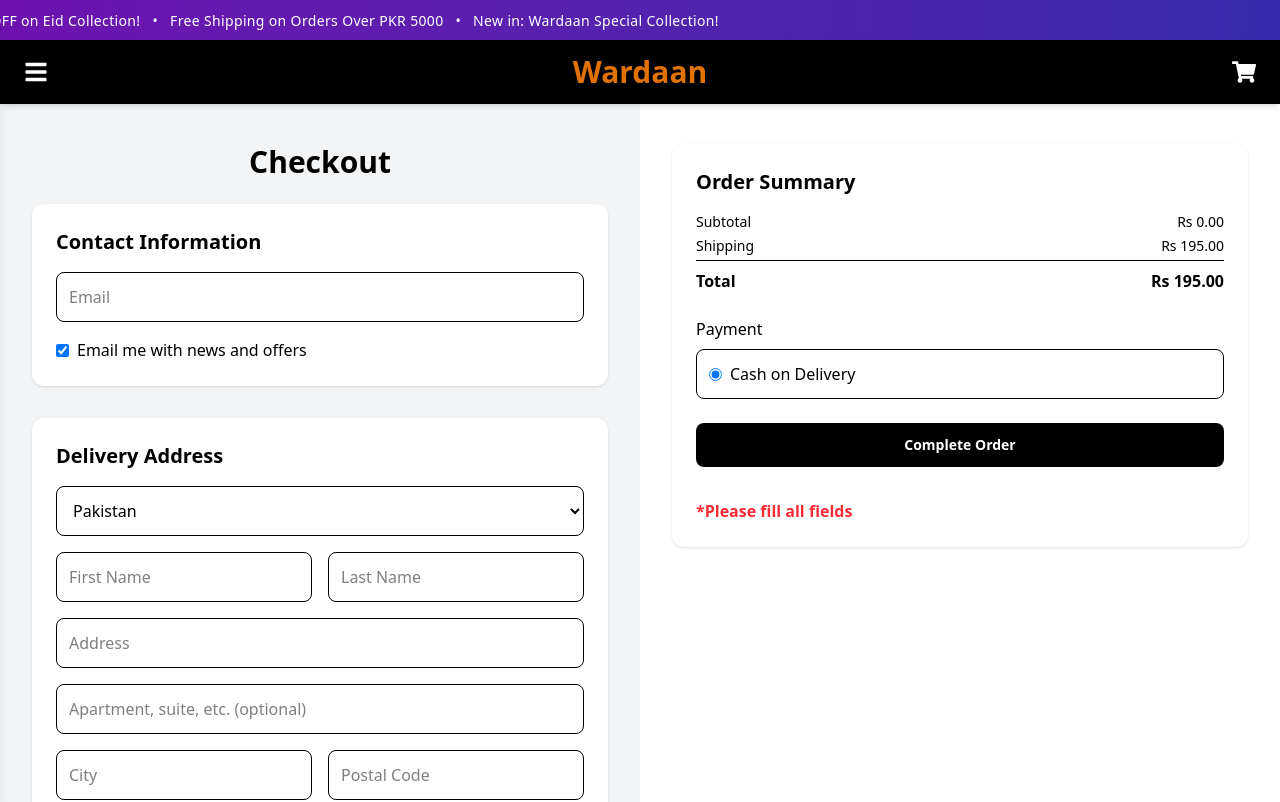
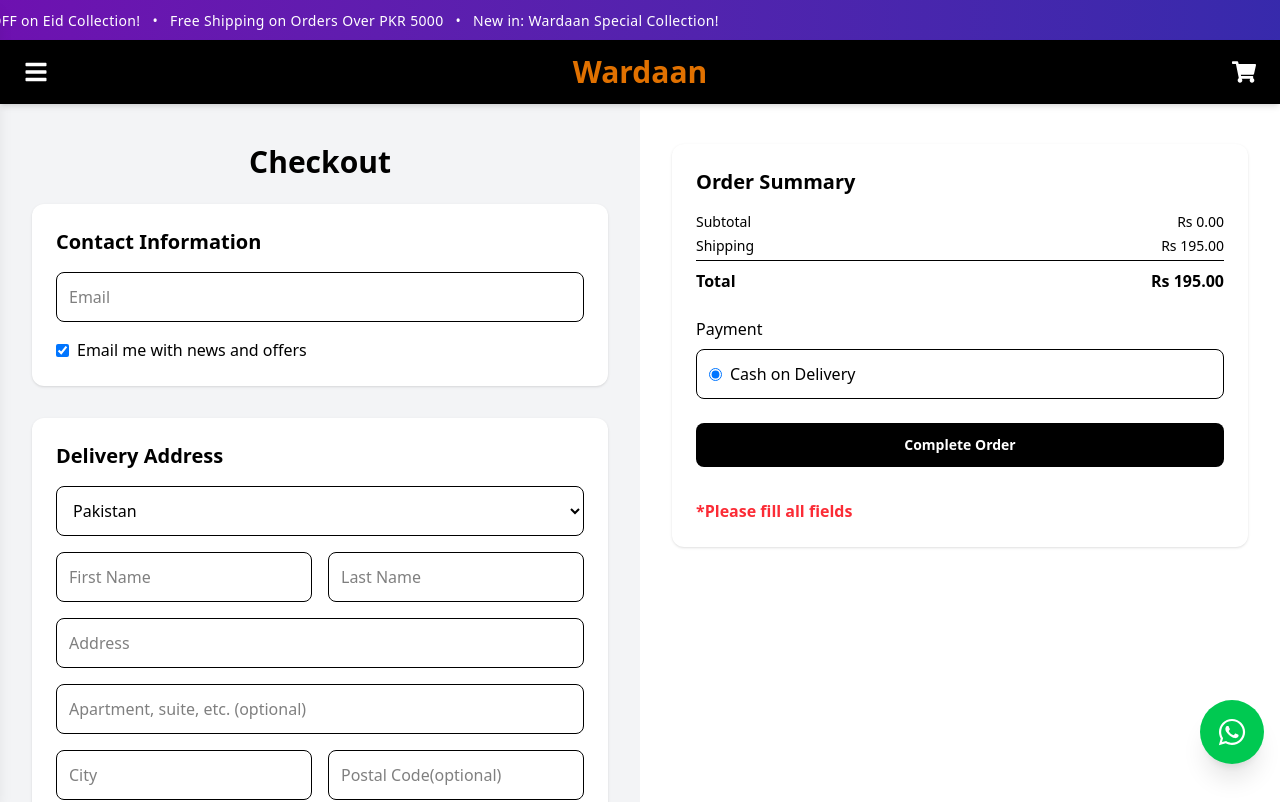
Before and after one commit to SheikhFareed99/wardaan_mern, a React (Vite) app in the folder frontend/: page /CheckOut in a window 1280 px wide. Shown: the top 802 px of the page. Built offline with nearby package versions, Linux system fonts and the light colour scheme.

Commit message:
whtsapp icon

```diff
--- a/frontend/package.json
+++ b/frontend/package.json
@@ -17,6 +17,7 @@
     "jsonwebtoken": "^9.0.2",
     "react": "^19.1.0",
     "react-dom": "^19.1.0",
+    "react-draggable": "^4.4.6",
     "react-icons": "^5.5.0",
     "react-redux": "^9.2.0",
     "react-router-dom": "^6.14.1",
--- a/frontend/src/App.jsx
+++ b/frontend/src/App.jsx
@@ -10,6 +10,7 @@ import AdminLogin from './components/AdminLogin.jsx';
 import OrdersManagment from './components/OrdersManagment.jsx';
 import ProductManagment from './components/ProductManagment.jsx';
 import FinanceManagment from './components/FinanceManagment.jsx';
+import DraggableWhatsApp from './components/DraggableWhatsApp';
 const router = createBrowserRouter([
   {
     path: "/",
--- a/frontend/src/components/CheckOut.jsx
+++ b/frontend/src/components/CheckOut.jsx
@@ -3,6 +3,7 @@ import { useSelector, useDispatch } from 'react-redux';
 import { bagActions } from '../store/bagslice'; // Adjust path
 import Header from './header.jsx';
 import Footer from './footer.jsx';
+import DraggableWhatsApp from "./DraggableWhatsApp";
 
 function CheckOut() {
   useEffect(() => {
@@ -47,8 +48,8 @@ function CheckOut() {
   const total = subtotal + formData.shipping;
 
   const isFormValid = () => {
-    const { firstName, lastName, address, city, postalCode, phone } = formData;
-    return firstName && lastName && address && city && postalCode && phone;
+    const { firstName, lastName, address, city, phone } = formData;
+    return firstName && lastName && address && city  && phone;
   };
 
   const getDeliveryDate = () => {
@@ -114,7 +115,7 @@ const handleSubmit = async () => {
   return (
     <>
       <Header />
-
+      <DraggableWhatsApp />
       <main className="flex flex-col lg:flex-row max-w-7xl mx-auto min-h-screen">
         {/* Left Side */}
         <div className="w-full lg:w-1/2 bg-gray-100 px-4 py-10">
@@ -145,7 +146,7 @@ const handleSubmit = async () => {
               <input name="apartment" value={formData.apartment} onChange={handleChange} placeholder="Apartment, suite, etc. (optional)" className="w-full p-3 border rounded-lg mt-4" />
               <div className="grid grid-cols-2 gap-4 mt-4">
                 <input name="city" value={formData.city} onChange={handleChange} placeholder="City" className="p-3 border rounded-lg" />
-                <input name="postalCode" value={formData.postalCode} onChange={handleChange} placeholder="Postal Code" className="p-3 border rounded-lg" />
+                <input name="postalCode" value={formData.postalCode} onChange={handleChange} placeholder="Postal Code(optional)" className="p-3 border rounded-lg" />
               </div>
               <input name="phone" value={formData.phone} onChange={handleChange} placeholder="Phone" className="w-full p-3 border rounded-lg mt-4" />
             </section>
--- /dev/null
+++ b/frontend/src/components/DraggableWhatsApp.jsx
@@ -0,0 +1,95 @@
+import { useState, useRef, useEffect } from "react";
+import { FaWhatsapp } from "react-icons/fa";
+
+function DraggableWhatsApp() {
+  // Default to bottom-right
+  const [position, setPosition] = useState({
+    x: window.innerWidth - 80,
+    y: window.innerHeight - 100,
+  });
+
+  const iconRef = useRef(null);
+  const dragging = useRef(false);
+
+  // Recalculate position on resize
+  useEffect(() => {
+    const handleResize = () => {
+      setPosition((prev) => ({
+        x: Math.min(prev.x, window.innerWidth - 70),
+        y: Math.min(prev.y, window.innerHeight - 80),
+      }));
+    };
+    window.addEventListener("resize", handleResize);
+    return () => window.removeEventListener("resize", handleResize);
+  }, []);
+
+  const handleMouseDown = (e) => {
+    dragging.current = {
+      x: e.clientX - position.x,
+      y: e.clientY - position.y,
+    };
+    document.addEventListener("mousemove", handleMouseMove);
+    document.addEventListener("mouseup", handleMouseUp);
+  };
+
+  const handleMouseMove = (e) => {
+    if (!dragging.current) return;
+    setPosition({
+      x: e.clientX - dragging.current.x,
+      y: e.clientY - dragging.current.y,
+    });
+  };
+
+  const handleMouseUp = () => {
+    dragging.current = false;
+    document.removeEventListener("mousemove", handleMouseMove);
+    document.removeEventListener("mouseup", handleMouseUp);
+  };
+
+  const handleTouchStart = (e) => {
+    const touch = e.touches[0];
+    dragging.current = {
+      x: touch.clientX - position.x,
+      y: touch.clientY - position.y,
+    };
+    document.addEventListener("touchmove", handleTouchMove);
+    document.addEventListener("touchend", handleTouchEnd);
+  };
+
+  const handleTouchMove = (e) => {
+    const touch = e.touches[0];
+    if (!dragging.current) return;
+    setPosition({
+      x: touch.clientX - dragging.current.x,
+      y: touch.clientY - dragging.current.y,
+    });
+  };
+
+  const handleTouchEnd = () => {
+    dragging.current = false;
+    document.removeEventListener("touchmove", handleTouchMove);
+    document.removeEventListener("touchend", handleTouchEnd);
+  };
+
+  return (
+    <div
+      ref={iconRef}
+      className="fixed z-50 cursor-pointer"
+      style={{ left: `${position.x}px`, top: `${position.y}px` }}
+      onMouseDown={handleMouseDown}
+      onTouchStart={handleTouchStart}
+    >
+      <a
+        href="https://wa.me/923036578904" // Replace with your number
+        target="_blank"
+        rel="noopener noreferrer"
+        className="block w-12 h-12 sm:w-16 sm:h-16 bg-green-500 hover:bg-green-600 text-white rounded-full flex items-center justify-center shadow-xl transition-all duration-300"
+        title="Chat on WhatsApp"
+      >
+        <FaWhatsapp className="text-2xl sm:text-3xl" />
+      </a>
+    </div>
+  );
+}
+
+export default DraggableWhatsApp;
--- a/frontend/src/components/Home.jsx
+++ b/frontend/src/components/Home.jsx
@@ -3,6 +3,7 @@ import Footer from './footer.jsx';
 import { useRef } from "react";
 import { useNavigate } from "react-router-dom";
 import { useEffect } from 'react';
+import DraggableWhatsApp from "./DraggableWhatsApp";
 function Home() {
   useEffect(() => {
     window.scrollTo(0, 0);
@@ -14,7 +15,7 @@ function Home() {
       {/* Announcement Bar */}
 
       <Header />
-
+      <DraggableWhatsApp />
 {/* Hero Section - Updated Responsive Solution */}
 <div className="relative w-full">
   <div className="relative w-full min-h-[50vh] sm:min-h-[65vh] md:min-h-[75vh] lg:min-h-[100vh]">
--- a/frontend/src/components/ProductDescription.jsx
+++ b/frontend/src/components/ProductDescription.jsx
@@ -5,7 +5,7 @@ import { useDispatch, useSelector } from 'react-redux';
 import { bagActions } from '../store/bagslice';
 import { useNavigate, useLocation } from "react-router-dom";
 import { motion, AnimatePresence } from "framer-motion";
-
+import DraggableWhatsApp from "./DraggableWhatsApp";
 function ProductDescription() {
   useEffect(() => {
     window.scrollTo(0, 0);
@@ -68,6 +68,7 @@ function ProductDescription() {
     return (
       <div className="min-h-screen">
         <Header />
+        <DraggableWhatsApp />
         <div className="container mx-auto px-4 py-8 max-w-6xl">
           <div className="grid grid-cols-1 md:grid-cols-2 gap-8">
             {/* Image loader */}
--- a/frontend/src/components/Products.jsx
+++ b/frontend/src/components/Products.jsx
@@ -4,7 +4,7 @@ import Footer from "./footer.jsx";
 import { useEffect, useState } from 'react';
 import axios from 'axios';
 import { motion } from "framer-motion";
-
+import DraggableWhatsApp from "./DraggableWhatsApp";
 function Products() {
   useEffect(() => {
     window.scrollTo(0, 0);
@@ -77,7 +77,7 @@ function Products() {
   return (
     <>
       <Header />
-
+      <DraggableWhatsApp />
       <div className="container mx-auto px-1 py-8 min-h-screen">
         {category && (
           <motion.h1
```
Also changed, not shown: 1 other file (tests, documents, lock files or other folders).
